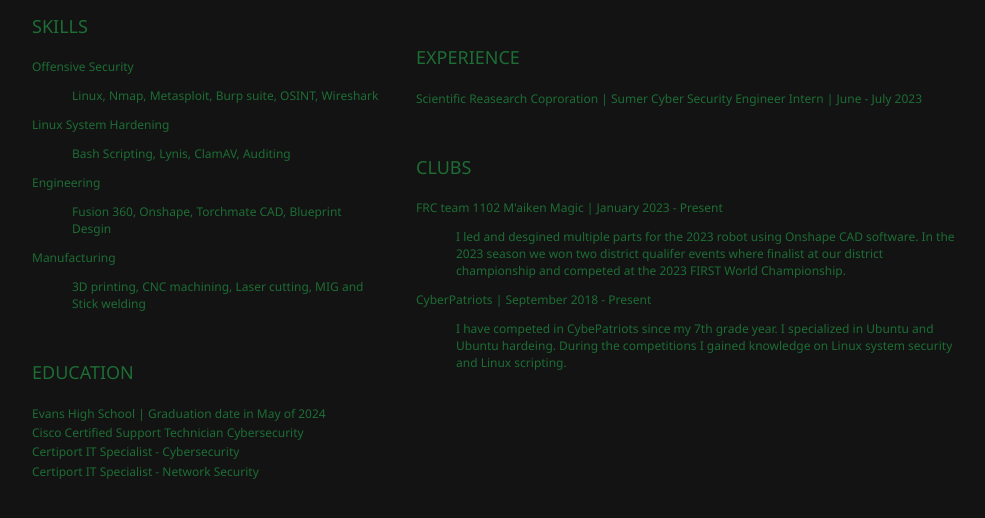
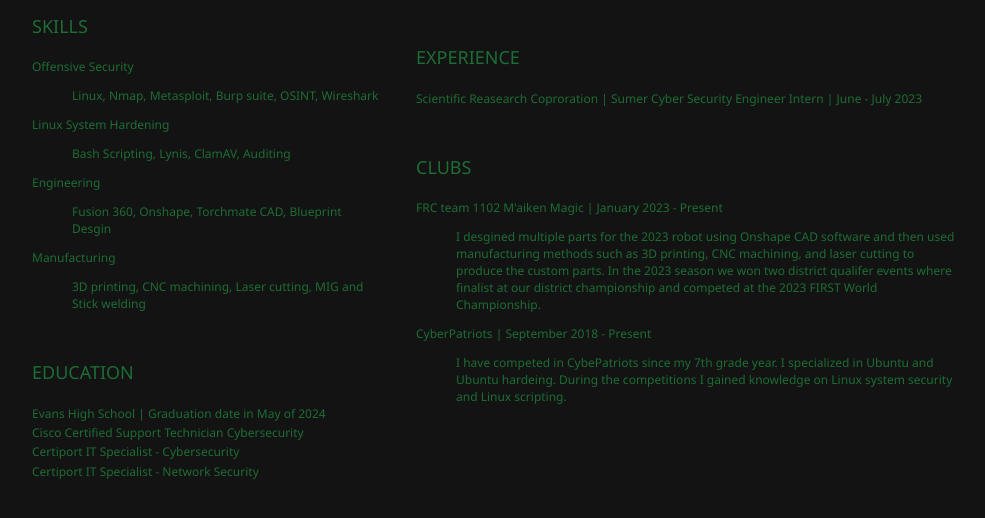
Before and after one commit to ZanderConner/gitpages, a plain HTML site: page index.html in a window 1280 px wide. Shown: the part 324-842 px from the top of the page, without its empty margins (152-1137 px from the left). Drawn offline with Linux system fonts and the light colour scheme.

Commit message:
Added onto sections

```diff
--- a/index.html
+++ b/index.html
@@ -93,7 +93,7 @@
                         FRC team 1102 M'aiken Magic | January 2023 - Present
                     </p>
                     <ul>
-                        I led and desgined multiple parts for the 2023 robot using Onshape CAD software. In the 2023 season we won two district qualifer events where finalist at our district championship and competed at the 2023 FIRST World Championship.
+                        I desgined multiple parts for the 2023 robot using Onshape CAD software and then used manufacturing methods such as 3D printing, CNC machining, and laser cutting to produce the custom parts. In the 2023 season we won two district qualifer events where finalist at our district championship and competed at the 2023 FIRST World Championship.
                     </ul>
                     <p>
                         CyberPatriots | September 2018 - Present
```
